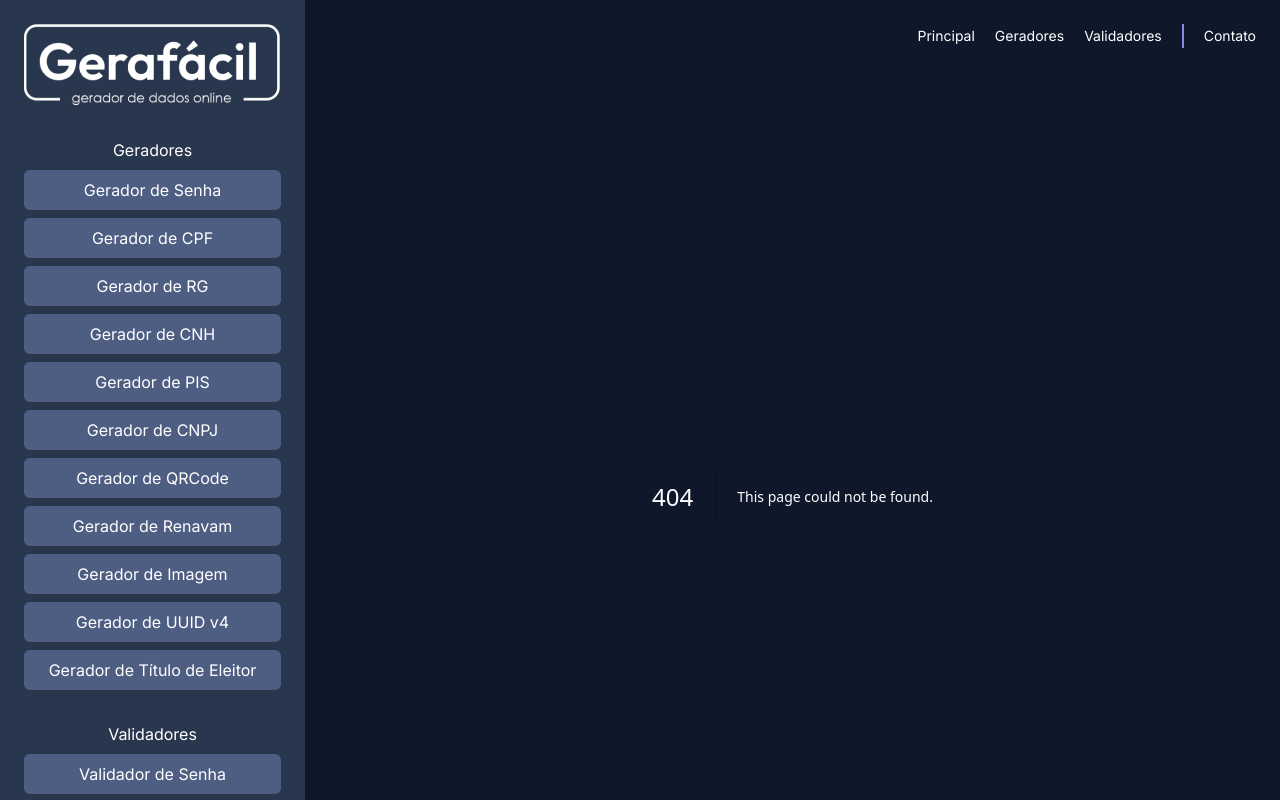
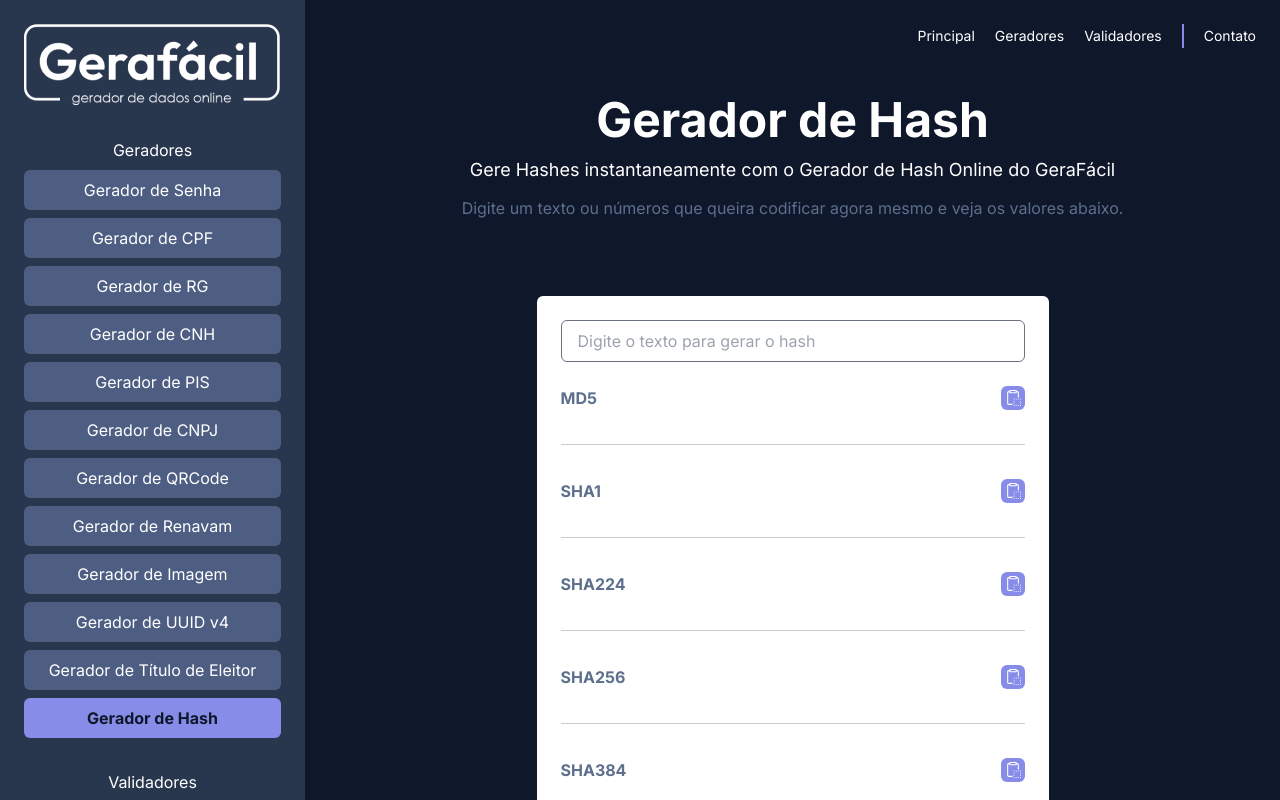
Before and after one commit to awa-minds/gera-facil, a Next.js app: page /geradores/gerador-hash in a window 1280 px wide. Before the commit this address had no page. Built offline with nearby package versions, Linux system fonts and the light colour scheme.

Commit message:
feat: inclusão do gerador de hash
inclusão do gerador de hash

```diff
--- /dev/null
+++ b/crypto-js.d.ts
@@ -0,0 +1,2 @@
+// crypto-js.d.ts
+declare module 'crypto-js'
--- a/package.json
+++ b/package.json
@@ -16,6 +16,7 @@
     "@types/uuid": "^9.0.8",
     "autoprefixer": "10.4.14",
     "axios": "^1.4.0",
+    "crypto-js": "^4.2.0",
     "date-fns": "^3.6.0",
     "eslint": "8.42.0",
     "eslint-config-next": "13.4.5",
--- /dev/null
+++ b/src/app/geradores/gerador-hash/HashGenerator.tsx
@@ -0,0 +1,100 @@
+'use client'
+
+import CryptoJS from 'crypto-js'
+import React, { useState } from 'react'
+import { RxClipboardCopy } from 'react-icons/rx'
+
+export const HashGenerator = () => {
+  const [inputText, setInputText] = useState('')
+  const [hashes, setHashes] = useState({
+    md5: '',
+    sha1: '',
+    sha224: '',
+    sha256: '',
+    sha384: '',
+    sha512: '',
+  })
+
+  const generateHashes = (text: string) => {
+    setHashes({
+      md5: text ? CryptoJS.MD5(text).toString(CryptoJS.enc.Hex) : '',
+      sha1: text ? CryptoJS.SHA1(text).toString(CryptoJS.enc.Hex) : '',
+      sha224: text ? CryptoJS.SHA224(text).toString(CryptoJS.enc.Hex) : '',
+      sha256: text ? CryptoJS.SHA256(text).toString(CryptoJS.enc.Hex) : '',
+      sha384: text ? CryptoJS.SHA384(text).toString(CryptoJS.enc.Hex) : '',
+      sha512: text ? CryptoJS.SHA512(text).toString(CryptoJS.enc.Hex) : '',
+    })
+  }
+
+  const handleChange = (e: React.ChangeEvent<HTMLInputElement>) => {
+    const text = e.target.value
+    setInputText(text)
+    generateHashes(text)
+  }
+
+  const handleCopyToClipboard = (hash: string) => {
+    navigator.clipboard.writeText(hash)
+  }
+
+  return (
+    <div>
+      <div className="m-auto flex min-w-[380px] max-w-lg flex-col gap-6 rounded-md bg-white p-6">
+        <div className="flex flex-col gap-3">
+          <div className="flex items-center justify-between gap-1">
+            <input
+              value={inputText}
+              onChange={handleChange}
+              className="w-full rounded-md border border-gray-500 px-4 py-2"
+              placeholder="Digite o texto para gerar o hash"
+            />
+          </div>
+        </div>
+
+        {Object.entries(hashes).map(([key, hash]) => (
+          <div key={key} className="hash-container">
+            <div className="flex items-center justify-between">
+              <span className="text-center font-bold">{key.toUpperCase()}</span>
+              <div
+                className="flex h-[24px] w-[24px] cursor-pointer items-center justify-center rounded-md bg-awa-100"
+                onClick={() => handleCopyToClipboard(hash)}
+                title={`Copiar ${key} hash`}
+              >
+                <RxClipboardCopy color="white" />
+              </div>
+            </div>
+            <div className="hash-text-container">
+              <span className="hash-text">{hash}</span>
+            </div>
+          </div>
+        ))}
+      </div>
+
+      <style jsx>{`
+        .hash-container {
+          overflow-x: auto;
+          max-width: 100%;
+          margin-bottom: 10px;
+          padding-bottom: 10px;
+          border-bottom: 1px solid #ccc;
+        }
+
+        .hash-text-container {
+          max-width: 100%;
+          overflow-x: auto;
+        }
+
+        .hash-text {
+          display: inline-block;
+          white-space: nowrap;
+          overflow: hidden;
+          text-overflow: ellipsis;
+          word-break: break-word;
+        }
+
+        .font-bold {
+          font-weight: bold;
+        }
+      `}</style>
+    </div>
+  )
+}
--- /dev/null
+++ b/src/app/geradores/gerador-hash/page.tsx
@@ -0,0 +1,28 @@
+/* eslint-disable react/no-unescaped-entities */
+import { HashGenerator } from './HashGenerator'
+import Page from '@/components/Page'
+
+export const metadata = {
+  title: 'Gerador de Hash Online | GeraFácil',
+  description:
+    'Utilize o gerador de hash do GeraFácil para criar hashes seguros e rápidos em diversos algoritmos como MD5, SHA1, SHA224, SHA256, SHA384 e SHA512. Ideal para segurança, criptografia e verificação de integridade.',
+  keywords:
+    'gerador de hash, hash online, MD5, SHA1, SHA224, SHA256, SHA384, SHA512, criptografia, segurança, verificação de integridade, GeraFácil',
+  robots: 'index, follow',
+  author: 'GeraFácil',
+  canonical: 'https://www.gerafacil.com.br/geradores/gerador-hash',
+}
+
+export default function GeradorHashPage() {
+  return (
+    <Page
+      title="Gerador de Hash"
+      subtitle="Gere Hashes instantaneamente com o Gerador de Hash Online do GeraFácil"
+      description="Digite um texto ou números que queira codificar agora mesmo e veja os valores abaixo. "
+    >
+      <div className="page-content">
+        <HashGenerator />
+      </div>
+    </Page>
+  )
+}
--- a/src/app/geradores/page.tsx
+++ b/src/app/geradores/page.tsx
@@ -45,6 +45,7 @@ export default function GeradoresPage() {
             href="/geradores/gerador-titulo-eleitor"
             title="Gerador de Título de Eleitor"
           />
+          <CardPlus href="/geradores/gerador-hash" title="Gerador de Hash" />
         </div>
       </div>
     </div>
--- a/src/app/page.tsx
+++ b/src/app/page.tsx
@@ -51,6 +51,7 @@ export default function HomePage() {
             href="/geradores/gerador-titulo-eleitor"
             title="Gerador de Título de Eleitor"
           />
+          <CardPlus href="/geradores/gerador-hash" title="Gerador de Hash" />
         </div>
         <h3>Validadores</h3>
         <div className="mt-2 grid gap-3 md:grid-cols-2 lg:grid-cols-3 xl:grid-cols-4">
--- a/src/components/Sidebar/index.tsx
+++ b/src/components/Sidebar/index.tsx
@@ -37,6 +37,9 @@ const Sidebar = () => {
         </DynamicLink>
         <DynamicLink href="/geradores/gerador-titulo-eleitor">
           Gerador de Título de Eleitor
+        </DynamicLink>
+        <DynamicLink href="/geradores/gerador-hash">
+          Gerador de Hash
         </DynamicLink>
       </div>
 
```
Also changed, not shown: 1 other file (tests, documents, lock files or other folders).
